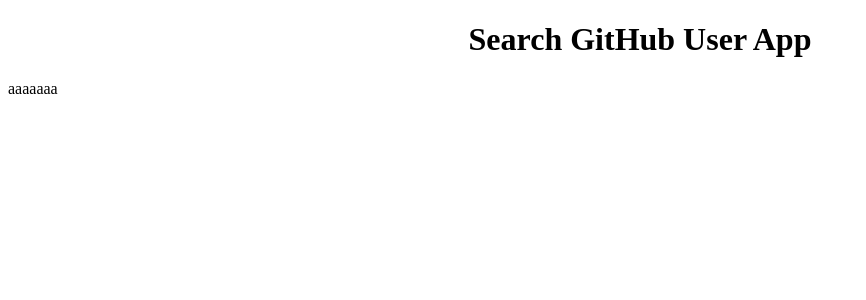
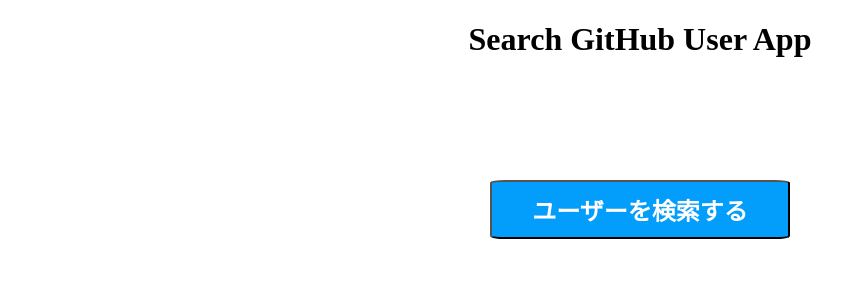
Before and after one commit to katsuomi/githubUsers, a React (Create React App) app: page / in a window 1280 px wide. Shown: the top 300 px of the page, without its empty margins (0-866 px from the left). Built offline with nearby package versions, Linux system fonts and the light colour scheme.

Commit message:
update Home.tsx

```diff
--- a/src/containers/Home.tsx
+++ b/src/containers/Home.tsx
@@ -1,8 +1,34 @@
 import React, { FC } from "react";
+import styled from "styled-components";
 import { Link } from "react-router-dom";
 
 import pages from "../pages";
 
-const Home: FC = () => <>aaaaaaa</>;
+const ButtonWrapper = styled.div`
+  text-align: center;
+`;
+
+const Button = styled.button`
+  padding: 10px 20px;
+  background-color: #039dfc;
+  width: 300px;
+  margin-top: 100px;
+  text-align: center;
+  font-size: 1.5rem;
+  font-weight:bold;
+  color: white;
+  border-radius: 5%;
+`;
+
+
+const Home: FC = () => (
+  <>
+    <ButtonWrapper>
+      <Link to={'/'}>
+        <Button>ユーザーを検索する</Button>
+      </Link>
+    </ButtonWrapper>
+  </>
+);
 
 export default Home;
```
